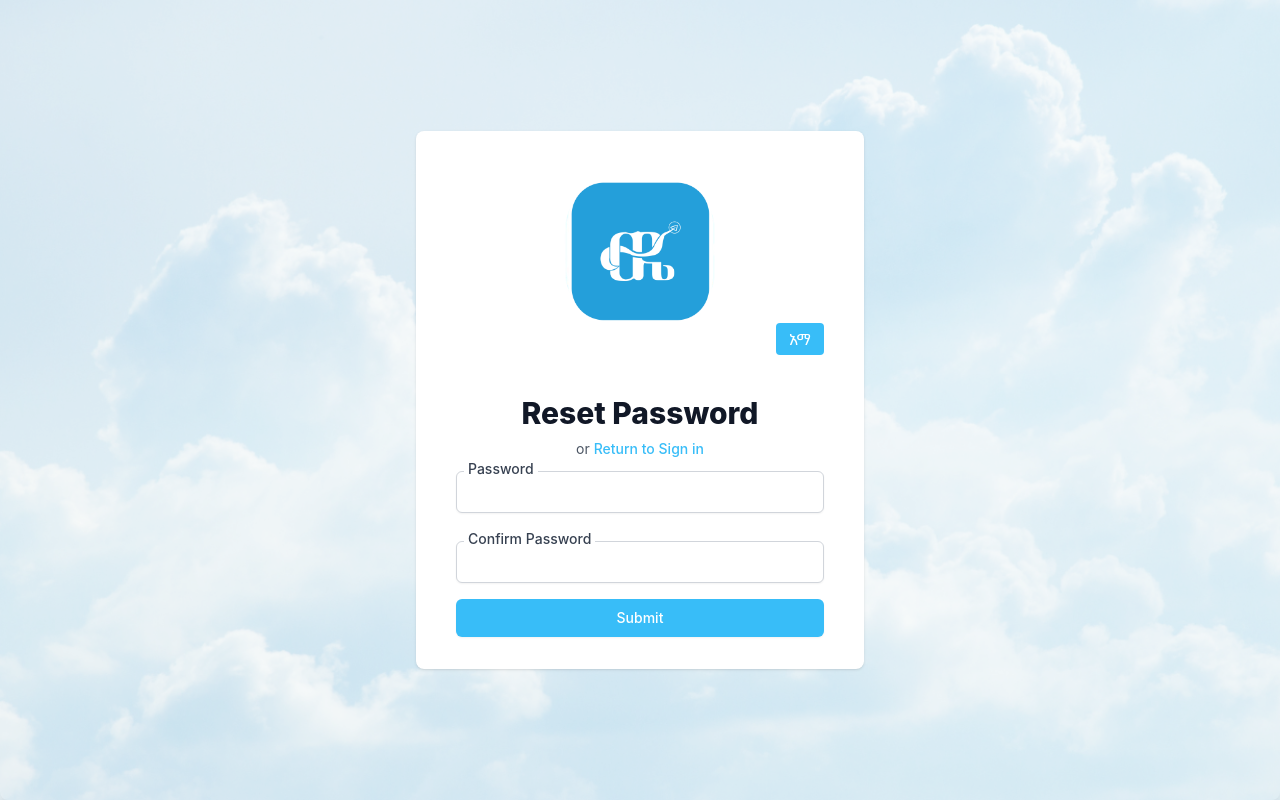
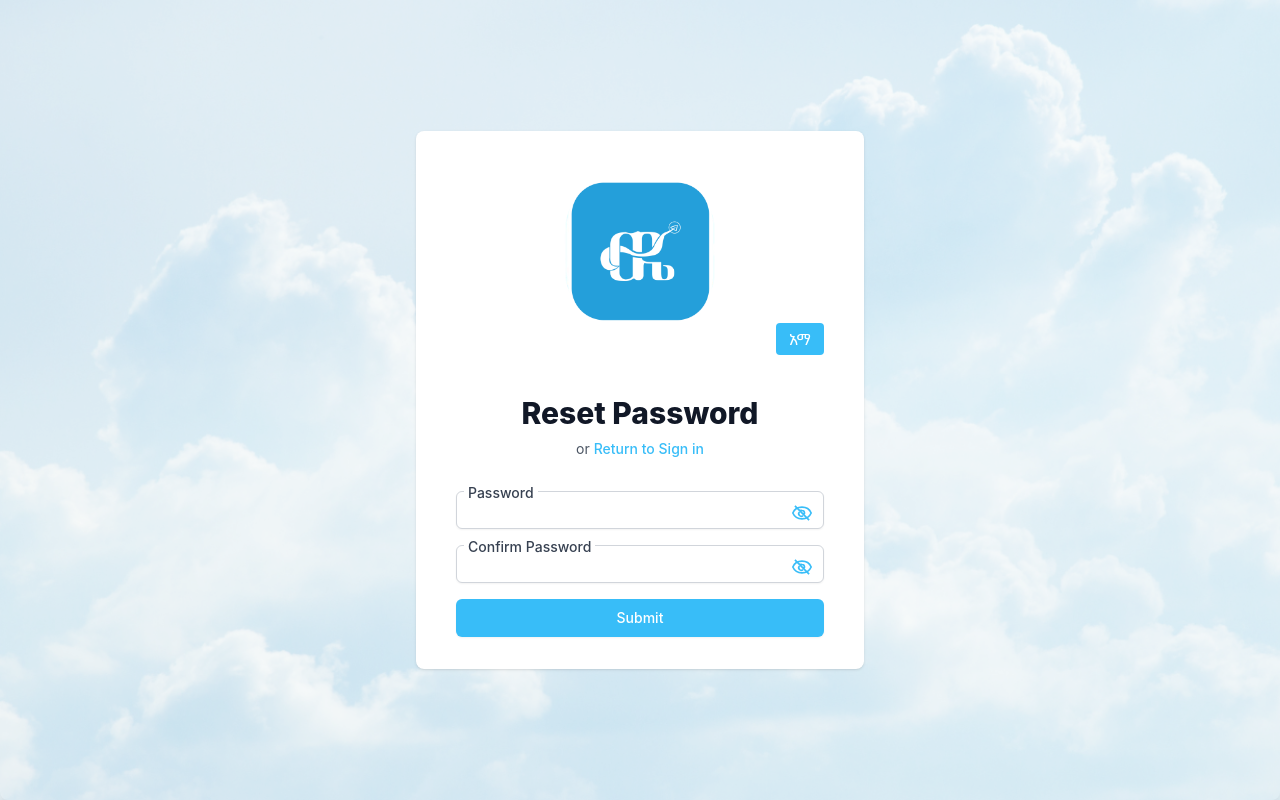
Before and after one commit to KaleabHegie/Social-Media-Platform, a Vue app in the folder client/: page /reset-password/1 in a window 1280 px wide. Built offline with nearby package versions, Linux system fonts and the light colour scheme; what oh-vue-icons would draw is missing.

Commit message:
eye toggle added to confirm pass & unnecassy logic removed from signin

```diff
--- a/client/src/views/auth/ResetPassword.vue
+++ b/client/src/views/auth/ResetPassword.vue
@@ -26,28 +26,73 @@
                 </p>
                 <!-- Form -->
                 <form @submit.prevent="nextStep">
-                    <div>
-                        <div class="mb-4">
+                    <!-- Password Field -->
+                    <div class="relative mt-8 mb-4">
                         <label for="password"
-                                class="block text-sm font-medium text-gray-700 bg-white px-1 ml-2 -mb-3 z-10 relative w-fit">
+                            class="absolute -top-2 left-2 bg-white text-sm font-medium text-gray-700 px-1">
                             {{ t('password') }}
                         </label>
-                            <input id="password" v-model="formData.password" type="password" required
-                                class="mt-1 block w-full px-3 py-2 bg-white border border-gray-300 rounded-md shadow-sm focus:outline-none focus:ring-sky-400 focus:border-sky-400" />
-                            <!-- Error message -->
-                            <p v-if="errors.password" class="text-sm text-red-600 mt-1">{{ errors.password }}</p>
+                        <div class="mt-2">
+                            <input id="password" v-model="formData.password" :type="showPassword ? 'text' : 'password'"
+                                required
+                                class="appearance-none block w-full px-3 py-2 border border-gray-300 rounded-md shadow-sm placeholder-gray-400 focus:outline-none focus:ring-sky-500 focus:border-sky-500 sm:text-sm"
+                                :class="{ 'border-red-500': errors.password }" />
+                            <!-- Toggle Password Visibility -->
+                            <button type="button" @click="togglePasswordVisibility"
+                                class="absolute right-3 top-3 text-sky-400 hover:text-sky-500"
+                                aria-label="Toggle password visibility">
+                                <svg v-if="showPassword" xmlns="http://www.w3.org/2000/svg" class="h-5 w-5" fill="none"
+                                    viewBox="0 0 24 24" stroke="currentColor" stroke-width="2">
+                                    <path
+                                        d="M1 12C2.732 7.943 7.02 5 12 5s9.268 2.943 11 7c-1.732 4.057-6.02 7-11 7s-9.268-2.943-11-7z" />
+                                    <circle cx="12" cy="12" r="3" />
+                                </svg>
+                                <svg v-else xmlns="http://www.w3.org/2000/svg" class="h-5 w-5" fill="none"
+                                    viewBox="0 0 24 24" stroke="currentColor" stroke-width="2">
+                                    <path
+                                        d="M1 12C2.732 7.943 7.02 5 12 5s9.268 2.943 11 7c-1.732 4.057-6.02 7-11 7s-9.268-2.943-11-7z" />
+                                    <path
+                                        d="M3.515 3.515l17 17M9.172 9.172A3.001 3.001 0 0112 9c1.657 0 3 1.343 3 3 0 .828-.336 1.578-.88 2.121m-.948.947a2.999 2.999 0 01-4.24-4.24" />
+                                </svg>
+                            </button>
                         </div>
-                        <div class="mb-4">
+                        <!-- Display error -->
+                        <p v-if="errors.password" class="text-sm text-red-500 mt-1">{{ errors.password }}</p>
+                    </div>
+
+                    <!-- Confirm Password Field -->
+                    <div class="relative mb-4">
                         <label for="confirm-password"
-                                class="block text-sm font-medium text-gray-700 bg-white px-1 ml-2 -mb-3 z-10 relative w-fit">
+                            class="absolute -top-2 left-2 bg-white text-sm font-medium text-gray-700 px-1">
                             {{ t('confirmpass') }}
                         </label>
-                            <input id="confirm-password" v-model="formData.confirm_password" type="password" required
-                                class="mt-1 block w-full px-3 py-2 bg-white border border-gray-300 rounded-md shadow-sm focus:outline-none focus:ring-sky-400 focus:border-sky-400" />
-                            <!-- Error message -->
-                            <p v-if="errors.confirm_password" class="text-sm text-red-600 mt-1">{{
+                        <div class="mt-2">
+                            <input id="confirm-password" v-model="formData.confirm_password"
+                                :type="showPassword ? 'text' : 'password'" required
+                                class="appearance-none block w-full px-3 py-2 border border-gray-300 rounded-md shadow-sm placeholder-gray-400 focus:outline-none focus:ring-sky-500 focus:border-sky-500 sm:text-sm"
+                                :class="{ 'border-red-500': errors.confirm_password }" />
+                            <!-- Toggle Password Visibility -->
+                            <button type="button" @click="togglePasswordVisibility"
+                                class="absolute right-3 top-3 text-sky-400 hover:text-sky-500"
+                                aria-label="Toggle password visibility">
+                                <svg v-if="showPassword" xmlns="http://www.w3.org/2000/svg" class="h-5 w-5" fill="none"
+                                    viewBox="0 0 24 24" stroke="currentColor" stroke-width="2">
+                                    <path
+                                        d="M1 12C2.732 7.943 7.02 5 12 5s9.268 2.943 11 7c-1.732 4.057-6.02 7-11 7s-9.268-2.943-11-7z" />
+                                    <circle cx="12" cy="12" r="3" />
+                                </svg>
+                                <svg v-else xmlns="http://www.w3.org/2000/svg" class="h-5 w-5" fill="none"
+                                    viewBox="0 0 24 24" stroke="currentColor" stroke-width="2">
+                                    <path
+                                        d="M1 12C2.732 7.943 7.02 5 12 5s9.268 2.943 11 7c-1.732 4.057-6.02 7-11 7s-9.268-2.943-11-7z" />
+                                    <path
+                                        d="M3.515 3.515l17 17M9.172 9.172A3.001 3.001 0 0112 9c1.657 0 3 1.343 3 3 0 .828-.336 1.578-.88 2.121m-.948.947a2.999 2.999 0 01-4.24-4.24" />
+                                </svg>
+                            </button>
+                        </div>
+                        <!-- Display error -->
+                        <p v-if="errors.confirm_password" class="text-sm text-red-500 mt-1">{{
                             errors.confirm_password }}</p>
-                        </div>
                     </div>
 
                     <div>
@@ -78,7 +123,13 @@ import LanguageSelector from '@/components/LanguageSelector.vue';
 import { useRoute } from 'vue-router';
 
 import ToastService from '@/utils/toast.js';
+// Password visibility toggles
+const showPassword = ref(false);
 
+// Toggle visibility for both password fields
+const togglePasswordVisibility = () => {
+    showPassword.value = !showPassword.value;
+};
 const toast = ToastService();
 
 
@@ -106,13 +157,15 @@ const isValid = () => {
         return false;
     }
 
-    // Password validations
+
+    // Password validation
     const hasLetter = /[A-Za-z]/.test(formData.password);
     const hasNumber = /\d/.test(formData.password);
     const hasSpecialChar = /[@$!%*#?&]/.test(formData.password);
-    const isLongEnough = formData.password.length >= 8;
-
-    if (!isLongEnough) {
+    const isLongEnough = formData.password && formData.password.length >= 8;
+    if (!formData.password) {
+        errors.password = 'Password is required.';
+    } else if (!isLongEnough) {
         errors.password = 'Password must be at least 8 characters long.';
     } else if (!hasLetter) {
         errors.password = 'Password must include at least one letter.';
@@ -120,15 +173,17 @@ const isValid = () => {
         errors.password = 'Password must include at least one number.';
     } else if (!hasSpecialChar) {
         errors.password = 'Password must include at least one special character (@, $, !, %, *, #, ?, &).';
+    } else {
+        errors.password = '';
     }
 
-    // Check if the confirm password matches the password
-    errors.confirm_password = formData.password !== formData.confirm_password ? 'Passwords do not match.' : '';
+    // Confirm password validation
+    errors.confirm_password = formData.password !== formData.confirm_password
+        ? 'Passwords do not match.'
+        : '';
 
-    // Return true if no errors are found
-    return !errors.password && !errors.confirm_password;
+    return !errors.email && !errors.password && !errors.confirm_password;
 };
-
 
 // Form Submission
 const handleSubmit = async () => {
--- a/client/src/views/auth/SignUp.vue
+++ b/client/src/views/auth/SignUp.vue
@@ -112,27 +112,75 @@
                             <!-- Error message -->
                             <p v-if="errors.email" class="text-sm text-red-600 mt-1">{{ errors.email }}</p>
                         </div>
-                        <div class="mb-4">
+                        <!-- Password Field -->
+                        <div class="relative mb-4">
                             <label for="password"
-                                class="block text-sm font-medium text-gray-700 bg-white px-1 ml-2 -mb-3 z-10 relative w-fit">
+                                class="absolute -top-2 left-2 bg-white text-sm font-medium text-gray-700 px-1">
                                 {{ t('password') }}
                             </label>
-                            <input id="password" v-model="formData.password" type="password" required
-                                class="mt-1 block w-full px-3 py-2 bg-white border border-gray-300 rounded-md shadow-sm focus:outline-none focus:ring-sky-400 focus:border-sky-400" />
-                            <!-- Error message -->
-                            <p v-if="errors.password" class="text-sm text-red-600 mt-1">{{ errors.password }}</p>
+                            <div class="mt-2">
+                                <input id="password" v-model="formData.password"
+                                    :type="showPassword ? 'text' : 'password'" required
+                                    class="appearance-none block w-full px-3 py-2 border border-gray-300 rounded-md shadow-sm placeholder-gray-400 focus:outline-none focus:ring-sky-500 focus:border-sky-500 sm:text-sm"
+                                    :class="{ 'border-red-500': errors.password }" />
+                                <!-- Toggle Password Visibility -->
+                                <button type="button" @click="togglePasswordVisibility"
+                                    class="absolute right-3 top-3 text-sky-400 hover:text-sky-500"
+                                    aria-label="Toggle password visibility">
+                                    <svg v-if="showPassword" xmlns="http://www.w3.org/2000/svg" class="h-5 w-5"
+                                        fill="none" viewBox="0 0 24 24" stroke="currentColor" stroke-width="2">
+                                        <path
+                                            d="M1 12C2.732 7.943 7.02 5 12 5s9.268 2.943 11 7c-1.732 4.057-6.02 7-11 7s-9.268-2.943-11-7z" />
+                                        <circle cx="12" cy="12" r="3" />
+                                    </svg>
+                                    <svg v-else xmlns="http://www.w3.org/2000/svg" class="h-5 w-5" fill="none"
+                                        viewBox="0 0 24 24" stroke="currentColor" stroke-width="2">
+                                        <path
+                                            d="M1 12C2.732 7.943 7.02 5 12 5s9.268 2.943 11 7c-1.732 4.057-6.02 7-11 7s-9.268-2.943-11-7z" />
+                                        <path
+                                            d="M3.515 3.515l17 17M9.172 9.172A3.001 3.001 0 0112 9c1.657 0 3 1.343 3 3 0 .828-.336 1.578-.88 2.121m-.948.947a2.999 2.999 0 01-4.24-4.24" />
+                                    </svg>
+                                </button>
+                            </div>
+                            <!-- Display error -->
+                            <p v-if="errors.password" class="text-sm text-red-500 mt-1">{{ errors.password }}</p>
                         </div>
-                        <div class="mb-4">
+
+                        <!-- Confirm Password Field -->
+                        <div class="relative mb-4">
                             <label for="confirm-password"
-                                class="block text-sm font-medium text-gray-700 bg-white px-1 ml-2 -mb-3 z-10 relative w-fit">
+                                class="absolute -top-2 left-2 bg-white text-sm font-medium text-gray-700 px-1">
                                 {{ t('confirmpass') }}
                             </label>
-                            <input id="confirm-password" v-model="formData.confirm_password" type="password" required
-                                class="mt-1 block w-full px-3 py-2 bg-white border border-gray-300 rounded-md shadow-sm focus:outline-none focus:ring-sky-400 focus:border-sky-400" />
-                            <!-- Error message -->
-                            <p v-if="errors.confirm_password" class="text-sm text-red-600 mt-1">{{
+                            <div class="mt-2">
+                                <input id="confirm-password" v-model="formData.confirm_password"
+                                    :type="showPassword ? 'text' : 'password'" required
+                                    class="appearance-none block w-full px-3 py-2 border border-gray-300 rounded-md shadow-sm placeholder-gray-400 focus:outline-none focus:ring-sky-500 focus:border-sky-500 sm:text-sm"
+                                    :class="{ 'border-red-500': errors.confirm_password }" />
+                                <!-- Toggle Password Visibility -->
+                                <button type="button" @click="togglePasswordVisibility"
+                                    class="absolute right-3 top-3 text-sky-400 hover:text-sky-500"
+                                    aria-label="Toggle password visibility">
+                                    <svg v-if="showPassword" xmlns="http://www.w3.org/2000/svg" class="h-5 w-5"
+                                        fill="none" viewBox="0 0 24 24" stroke="currentColor" stroke-width="2">
+                                        <path
+                                            d="M1 12C2.732 7.943 7.02 5 12 5s9.268 2.943 11 7c-1.732 4.057-6.02 7-11 7s-9.268-2.943-11-7z" />
+                                        <circle cx="12" cy="12" r="3" />
+                                    </svg>
+                                    <svg v-else xmlns="http://www.w3.org/2000/svg" class="h-5 w-5" fill="none"
+                                        viewBox="0 0 24 24" stroke="currentColor" stroke-width="2">
+                                        <path
+                                            d="M1 12C2.732 7.943 7.02 5 12 5s9.268 2.943 11 7c-1.732 4.057-6.02 7-11 7s-9.268-2.943-11-7z" />
+                                        <path
+                                            d="M3.515 3.515l17 17M9.172 9.172A3.001 3.001 0 0112 9c1.657 0 3 1.343 3 3 0 .828-.336 1.578-.88 2.121m-.948.947a2.999 2.999 0 01-4.24-4.24" />
+                                    </svg>
+                                </button>
+                            </div>
+                            <!-- Display error -->
+                            <p v-if="errors.confirm_password" class="text-sm text-red-500 mt-1">{{
                                 errors.confirm_password }}</p>
                         </div>
+
                     </div>
 
                     <!-- Navigation Buttons -->
@@ -171,14 +219,12 @@ import { useAuthStore } from '@/stores/authStore';
 import ToastService from '@/utils/toast.js';
 import LanguageSelector from '@/components/LanguageSelector.vue';
 
-
 const authStore = useAuthStore();
 
 const toast = ToastService();
 
 // Store access
-const { currentLanguage, t } = useLanguageStore();
-
+const {  t } = useLanguageStore();
 
 // Reactive Data
 const currentStep = ref(1);
@@ -203,6 +249,14 @@ const errors = reactive({
     password: '',
     confirm_password: '',
 });
+
+// Password visibility toggles
+const showPassword = ref(false);
+
+// Toggle visibility for both password fields
+const togglePasswordVisibility = () => {
+    showPassword.value = !showPassword.value;
+};
 
 // Validation Functions with Error Messages
 const isValidStep1 = async () => {
@@ -235,16 +289,40 @@ const isValidStep2 = () => {
 };
 
 const isValidStep3 = async () => {
+    // Email validation
     errors.email = !formData.email ? 'Email is required.' : '';
-    errors.password = !formData.password ? 'Password is required.' : '';
-    errors.confirm_password = formData.password !== formData.confirm_password ? 'Passwords do not match.' : '';
     if (!errors.email) {
-        // Check username uniqueness
+        // Check email uniqueness
         const isUnique = await authStore.checkUniqueness({ type: "email", email: formData.email });
-        if (isUnique.isUnique == false) {
+        if (!isUnique.isUnique) {
             errors.email = 'Email is already taken.';
         }
     }
+
+    // Password validation
+    const hasLetter = /[A-Za-z]/.test(formData.password);
+    const hasNumber = /\d/.test(formData.password);
+    const hasSpecialChar = /[@$!%*#?&]/.test(formData.password);
+    const isLongEnough = formData.password && formData.password.length >= 8;
+    if (!formData.password) {
+        errors.password = 'Password is required.';
+    } else if (!isLongEnough) {
+        errors.password = 'Password must be at least 8 characters long.';
+    } else if (!hasLetter) {
+        errors.password = 'Password must include at least one letter.';
+    } else if (!hasNumber) {
+        errors.password = 'Password must include at least one number.';
+    } else if (!hasSpecialChar) {
+        errors.password = 'Password must include at least one special character (@, $, !, %, *, #, ?, &).';
+    } else {
+        errors.password = '';
+    }
+
+    // Confirm password validation
+    errors.confirm_password = formData.password !== formData.confirm_password
+        ? 'Passwords do not match.'
+        : '';
+
     return !errors.email && !errors.password && !errors.confirm_password;
 };
 
@@ -260,7 +338,6 @@ const nextStep = async () => {
     }
 };
 
-
 const prevStep = () => {
     if (currentStep.value > 1) {
         currentStep.value--;
@@ -269,17 +346,13 @@ const prevStep = () => {
 
 const router = useRouter();
 // Form Submission
-
 const handleSubmit = async () => {
-
     try {
         const success = await authStore.register(formData);
         router.push('/signin');
         toast.success('Registration successful!', { position: "top-center" });
-
     } catch (err) {
         toast.error('An unexpected error occurred.', { position: "top-center" });
     }
 };
-
 </script>
```
Also changed, not shown: client/src/views/auth/SignIn.vue (+0 -17 lines), 2 other files (tests, documents, lock files or other folders). Lines whose indentation alone changed are shown as unchanged.
